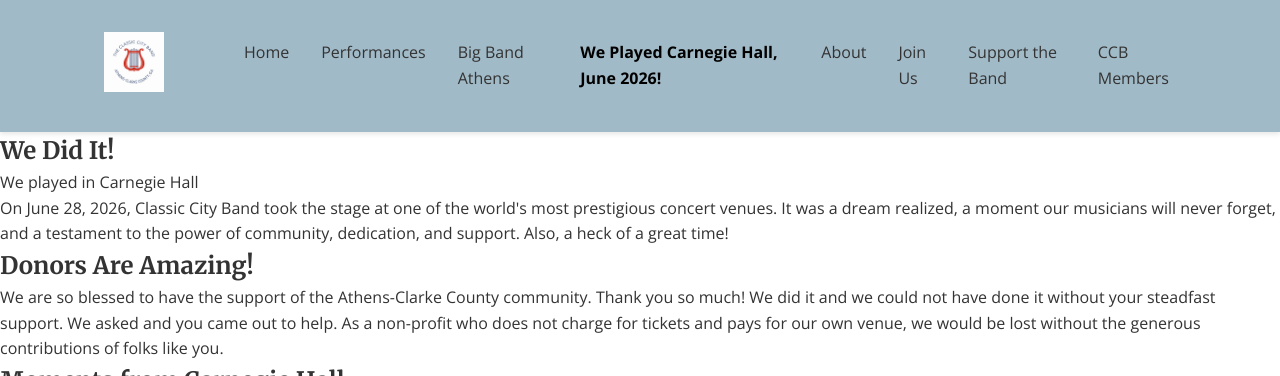
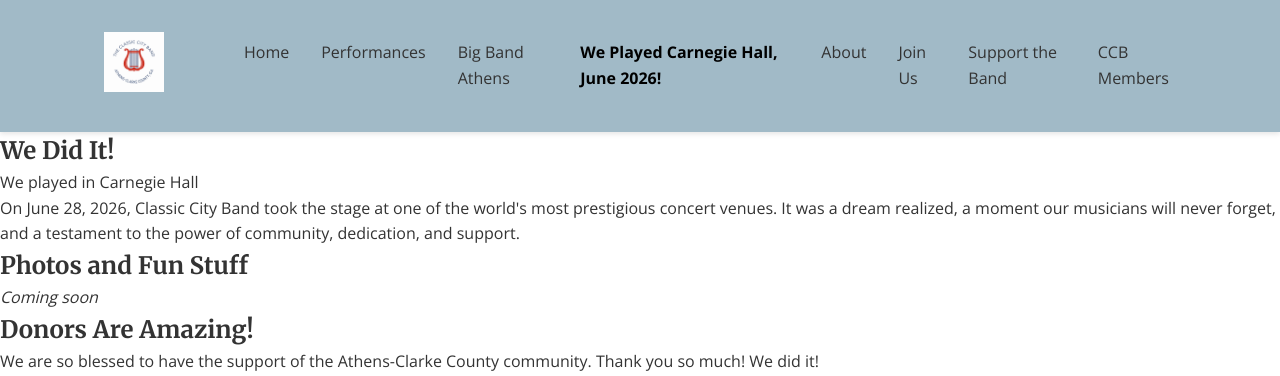
Before and after one commit to webmasterCCB/CCBwebsite, a Jekyll site: the page built from carnegie2026.md, in a window 1280 px wide and 900 px high, cut to the strip 0-376 px from the top of the window. Built offline with Jekyll 4.4.1, drawn with Linux system fonts in a browser that asks for light colours; comment, search, counter and statistics services are not loaded; part of the change alters nothing that is shown.

Commit message:
Update carnegie2026.md

```diff
--- a/carnegie2026.md
+++ b/carnegie2026.md
@@ -9,38 +9,45 @@ title: Carnegie Hall 2026
   <section class="carnegie-section hero-section">
     <h1>We Did It!</h1>
     <p class="intro-text">We played in Carnegie Hall</p>
-    <p>On June 28, 2026, Classic City Band took the stage at one of the world's most prestigious concert venues. It was a dream realized, a moment our musicians will never forget, and a testament to the power of community, dedication, and support. Also, a heck of a great time!</p>
+    <p>On June 28, 2026, Classic City Band took the stage at one of the world's most prestigious concert venues. It was a dream realized, a moment our musicians will never forget, and a testament to the power of community, dedication, and support.</p>
   </section>
 
-  <!-- SECTION 2: DONORS -->
-  <section class="carnegie-section donors-section">
-    <h2>Donors Are Amazing!</h2>
-    <p>We are so blessed to have the support of the Athens-Clarke County community. Thank you so much! We did it and we could not have done it without your steadfast support. We asked and you came out to help. As a non-profit who does not charge for tickets and pays for our own venue, we would be lost without the generous contributions of folks like you.</p>
-  </section>
+  <!-- SECTION 2: TWO COLUMN LAYOUT -->
+  <div class="two-column-section">
+    <section class="carnegie-section">
+      <h2>Photos and Fun Stuff</h2>
+      <p><em>Coming soon</em></p>
+    </section>
 
-<!-- SECTION 4: PHOTO GRID -->
+    <section class="carnegie-section donors-section">
+      <h2>Donors Are Amazing!</h2>
+      <p>We are so blessed to have the support of the Athens-Clarke County community. Thank you so much! We did it!</p>
+    </section>
+  </div>
+
+  <!-- SECTION 3: PHOTO GRID -->
   <section class="carnegie-section">
     <h2>Moments from Carnegie Hall</h2>
     <div class="photo-grid">
-      <div class="photo-item">
+      <div class="photo-item" onclick="openLightbox(0)">
         <figure>
           <img src="{{ '/assets/images/carnegie-1.jpg' | relative_url }}" alt="A photo of Carnegie hall, taken by David Floyd on July 27, 2026">
           <figcaption>Beautiful, old Carnegie Hall from the street.</figcaption>
         </figure>
       </div>
-      <div class="photo-item">
+      <div class="photo-item" onclick="openLightbox(1)">
         <figure>
           <img src="{{ '/assets/images/carnegie-2.jpg' | relative_url }}" alt="A photo of Classic City Band members waiting to go in the stage door of Carnegie Hall. Taken on July 28, 2026 by David Floyd">
           <figcaption>We are lined up here for our Sunday morning rehearsal. Feeling excited and ready to see the inside in person for the first time (and oh gosh it was beautiful!)</figcaption>
         </figure>
       </div>
-      <div class="photo-item">
+      <div class="photo-item" onclick="openLightbox(2)">
         <figure>
           <img src="{{ '/assets/images/carnegie-3.jpg' | relative_url }}" alt="Photo from the stage inside Carnegie Hall of Michael Brewer, conductor of the Classic City Band. Taken by David Floyd July 28, 2026">
           <figcaption>Michael Brewer prepares us for rehearsal.</figcaption>
         </figure>
       </div>
-      <div class="photo-item">
+      <div class="photo-item" onclick="openLightbox(3)">
         <figure>
           <img src="{{ '/assets/images/Carnegie-4.jpg' | relative_url }}" alt="Photo of a 'you are here' poster outside Carnegie Hall.">
           <figcaption>"You are here." Yes, we were!</figcaption>
@@ -50,3 +57,86 @@ title: Carnegie Hall 2026
   </section>
 
 </div>
+
+<!-- LIGHTBOX MODAL -->
+<div id="lightbox" class="lightbox">
+  <span class="lightbox-close" onclick="closeLightbox()">&times;</span>
+  <span class="lightbox-prev" onclick="prevImage()">&#10094;</span>
+  <span class="lightbox-next" onclick="nextImage()">&#10095;</span>
+  <div class="lightbox-content">
+    <img id="lightbox-image" src="" alt="">
+    <div id="lightbox-caption"></div>
+  </div>
+</div>
+
+<script>
+  const images = [
+    {
+      src: "{{ '/assets/images/carnegie-1.jpg' | relative_url }}",
+      caption: "Beautiful, old Carnegie Hall from the street."
+    },
+    {
+      src: "{{ '/assets/images/carnegie-2.jpg' | relative_url }}",
+      caption: "We are lined up here for our Sunday morning rehearsal. Feeling excited and ready to see the inside in person for the first time (and oh gosh it was beautiful!)"
+    },
+    {
+      src: "{{ '/assets/images/carnegie-3.jpg' | relative_url }}",
+      caption: "Michael Brewer prepares us for rehearsal."
+    },
+    {
+      src: "{{ '/assets/images/Carnegie-4.jpg' | relative_url }}",
+      caption: '"You are here." Yes, we were!'
+    }
+  ];
+
+  let currentImageIndex = 0;
+
+  function openLightbox(index) {
+    currentImageIndex = index;
+    const lightbox = document.getElementById("lightbox");
+    const img = document.getElementById("lightbox-image");
+    const caption = document.getElementById("lightbox-caption");
+
+    img.src = images[index].src;
+    caption.textContent = images[index].caption;
+    lightbox.style.display = "flex";
+    document.body.style.overflow = "hidden";
+  }
+
+  function closeLightbox() {
+    const lightbox = document.getElementById("lightbox");
+    lightbox.style.display = "none";
+    document.body.style.overflow = "auto";
+  }
+
+  function nextImage() {
+    currentImageIndex = (currentImageIndex + 1) % images.length;
+    const img = document.getElementById("lightbox-image");
+    const caption = document.getElementById("lightbox-caption");
+    img.src = images[currentImageIndex].src;
+    caption.textContent = images[currentImageIndex].caption;
+  }
+
+  function prevImage() {
+    currentImageIndex = (currentImageIndex - 1 + images.length) % images.length;
+    const img = document.getElementById("lightbox-image");
+    const caption = document.getElementById("lightbox-caption");
+    img.src = images[currentImageIndex].src;
+    caption.textContent = images[currentImageIndex].caption;
+  }
+
+  // Arrow key navigation
+  document.addEventListener("keydown", function(event) {
+    const lightbox = document.getElementById("lightbox");
+    if (lightbox.style.display === "flex") {
+      if (event.key === "ArrowRight") nextImage();
+      if (event.key === "ArrowLeft") prevImage();
+      if (event.key === "Escape") closeLightbox();
+    }
+  });
+
+  // Close lightbox when clicking outside the image
+  document.getElementById("lightbox").addEventListener("click", function(event) {
+    if (event.target === this) closeLightbox();
+  });
+</script>
```
